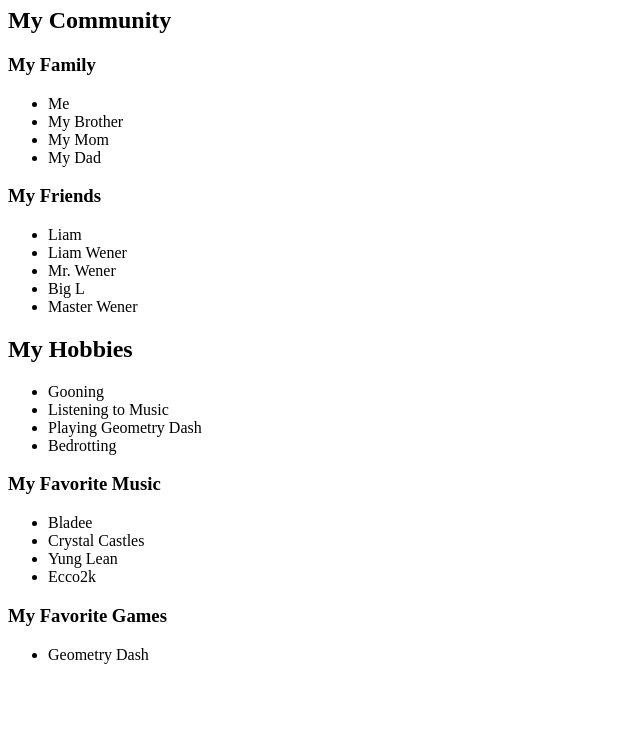
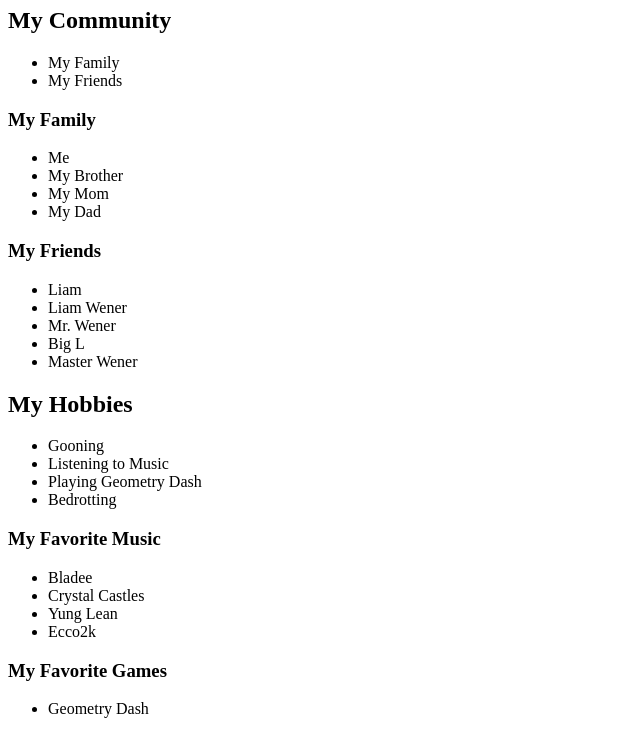
Before and after one commit to justinsonson/justinsonson.github.io, a plain HTML site: page index.html in a window 1280 px wide. Shown: the part 99-833 px from the top of the page, without its empty margins (0-640 px from the left). Before the commit the page ends 800 px from the top, so only its background shows below. Drawn offline with Linux system fonts and the light colour scheme.

Commit message:
better list

```diff
--- a/index.html
+++ b/index.html
@@ -10,6 +10,10 @@
 </body>
 <h1>My Peresonal Website</h1>
 <h2>My Community</h2>
+<ul>
+    <li>My Family</li>
+    <li>My Friends</li>
+</ul>
 <h3>My Family</h3>
 <ul>
     <li>Me</li>
```
